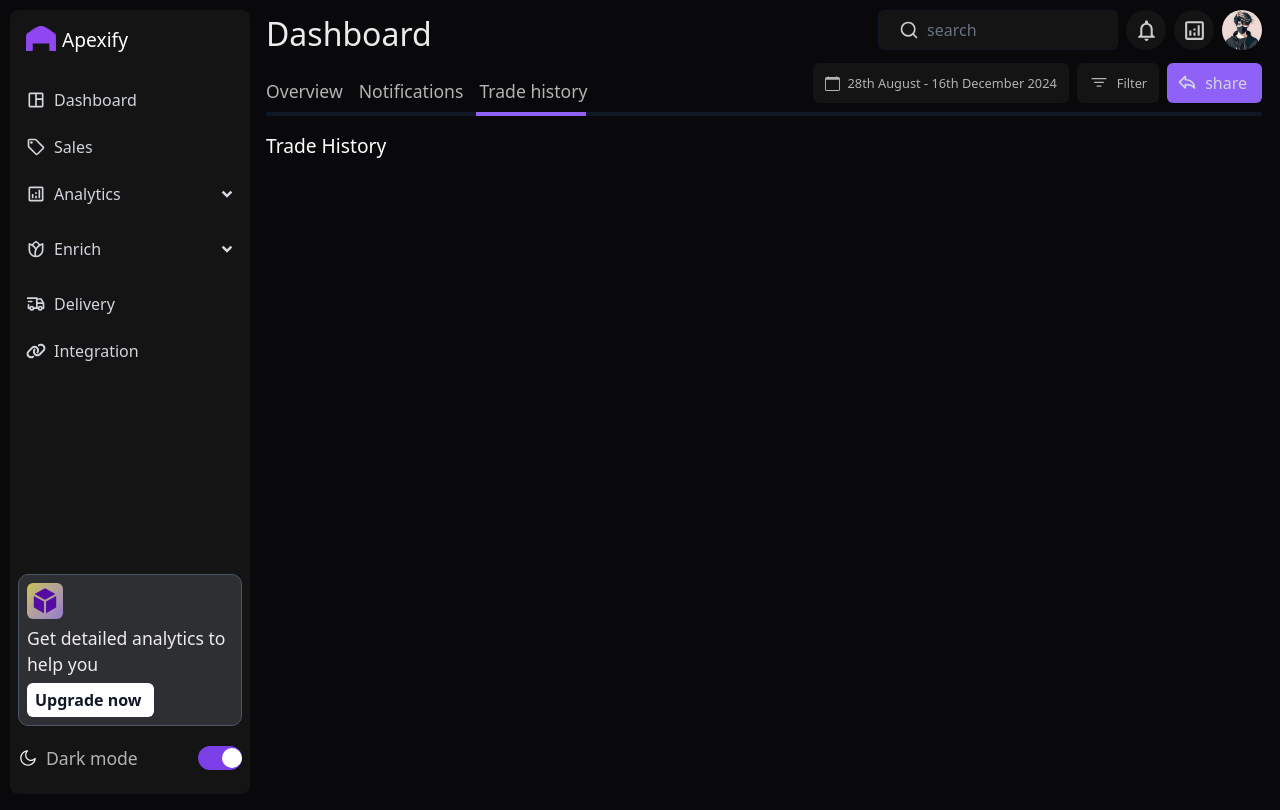
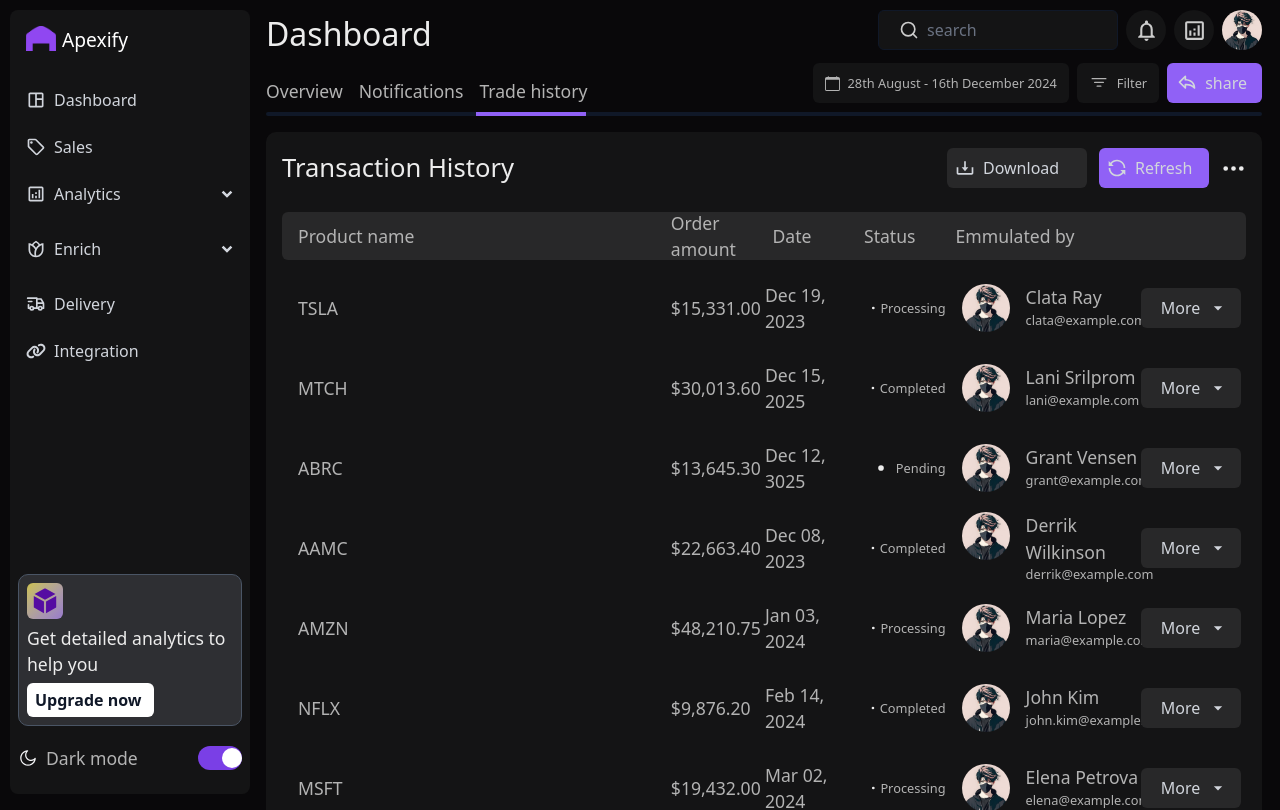
Before and after one commit to KelvinOmoluyi/Dashboard, a React (Vite) app: page /dashboard/trade-history in a window 1280 px wide. Built offline with nearby package versions, Linux system fonts and the light colour scheme.

Commit message:
populated trade-history page

```diff
--- a/pages/TradeHistory.jsx
+++ b/pages/TradeHistory.jsx
@@ -1,5 +1,12 @@
 import { useEffect } from "react";
 import { useStateContext } from "../context/ContextProvider";
+import { BsThreeDots } from 'react-icons/bs';
+import { transactions } from "../data/index"
+import { Button } from "../components/index";
+import { BiDownload } from 'react-icons/bi';
+import { RiLoopLeftFill } from 'react-icons/ri';
+import { MdArrowDropDown } from 'react-icons/md';
+import { BsDot } from 'react-icons/bs';
 
 const TradeHistory = () => {
     const{ setNavbarIndicator } = useStateContext();
@@ -9,7 +16,59 @@ const TradeHistory = () => {
     })
 
     return (
-        <h5>Trade History</h5>
+        <div className="w-full mt-4 bg-[#141415] p-4 rounded-[10px]">
+            <div className="w-full flex justify-between items-center mb-2">
+                <h4>Transaction History</h4>
+                <div className="w-fit flex items-center gap-3">
+                    <Button text="Download" icon={BiDownload} width={140} height={40} bgColor="#282829" />
+                    <Button text="Refresh" icon={RiLoopLeftFill} width={110} height={40} bgColor="#9061f6" />
+                        <BsThreeDots size={25} color="#ececec" />
+                </div>
+            </div>
+            <table className="w-full">
+                <tr className="w-full h-[3rem] bg-[#282829] rounded-md flex items-center justify-between px-4 mt-4">
+                    <td className="w-[40%]"><p>Product name</p></td>
+                    <div className="w-[60%] flex items-center">
+                        <td className="w-[20%]"><p>Order amount</p></td>
+                        <td className="w-[18%]"><p>Date</p></td>
+                        <td className="w-[18%]"><p>Status</p></td>
+                        <td className="w-[54%]"><p>Emmulated by</p></td>
+                    </div>
+                </tr>
+                {transactions.map((transaction) => (
+                    <tr key={transaction.id} className="w-full h-[4rem] border-[#282829] bg-bottom-1 rounded-md flex items-center justify-between px-4 mt-4">
+                        <td className="w-[40%]"><p>{transaction.product}</p></td>
+                        <div className="w-[60%] flex items-center">
+                            <td className="w-[20%]"><p>{transaction.amount}</p></td>
+                            <td className="w-[18%]"><p>{transaction.date}</p></td>
+                            <td className="w-[20%]">
+                                <div className={`flex items-center p-4 rounded-[30px] bg-[${
+                                transaction.status === "Pending"
+                                ? "#414141"
+                                : transaction.status === "Processing"
+                                ? "#FFA500"
+                                : transaction.status === "Completed"
+                                ? "#16a34a"
+                                : "#555555"}]`}>
+                                    <BsDot size={30} color="#ececec" />
+                                    <h6>{transaction.status}</h6>
+                                </div>
+                            </td>
+                            <td className="w-[38%] flex gap-4">
+                                <img src={transaction.picture} alt="customer picture" style={{ height: "3rem", aspectRatio: "1/1", borderRadius: "50%" }} />
+                                <div>
+                                    <p>{transaction.customer}</p>
+                                    <h6>{transaction.email}</h6>
+                                </div>
+                            </td>
+                            <td className="w-[16%]">
+                                <Button textFirst={true} text="More" icon={MdArrowDropDown} bgColor="#282829" height={40} width={100} align="center" />
+                            </td>
+                        </div>
+                    </tr>
+                ))}
+            </table>
+        </div>
     );
 }
 
```
